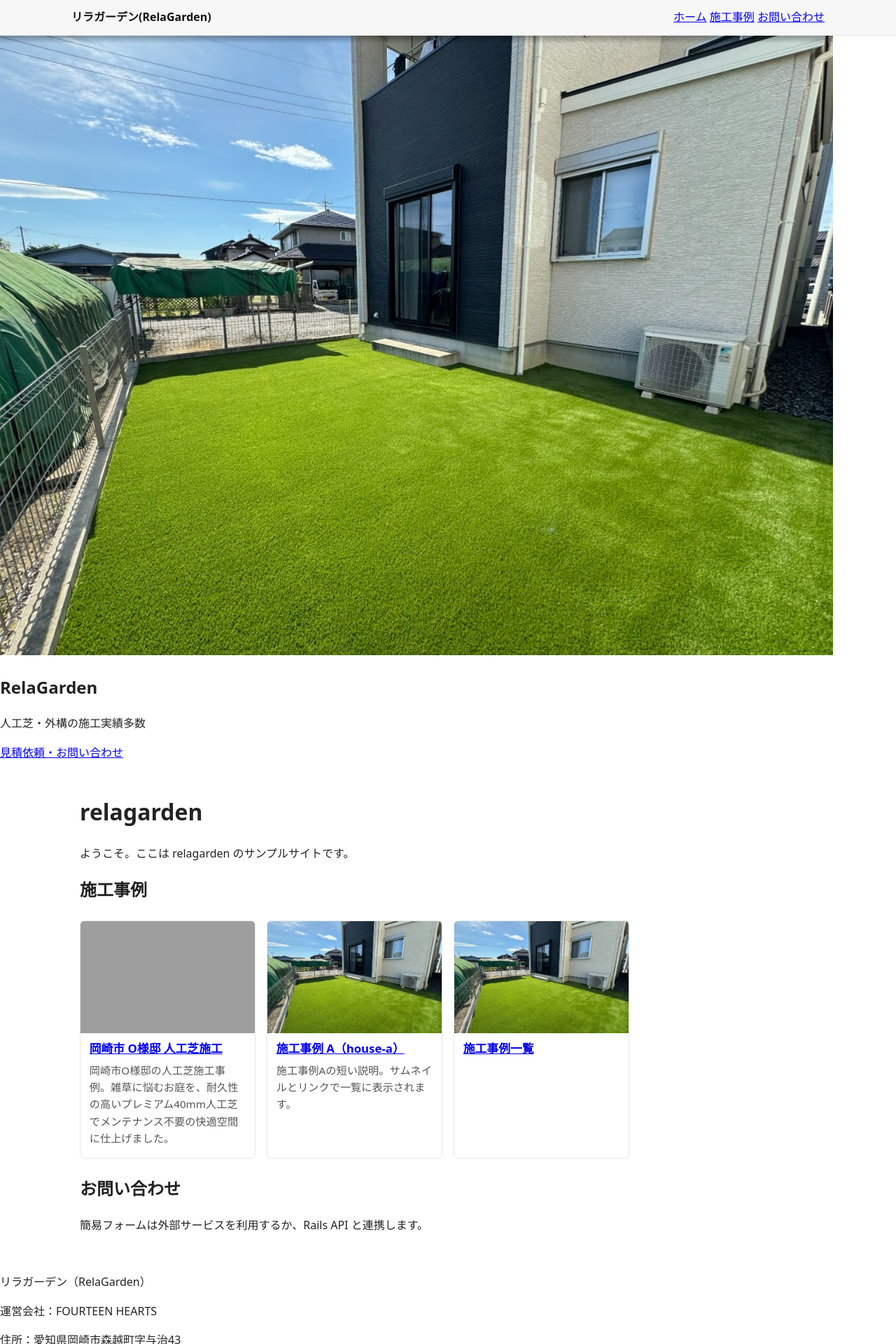
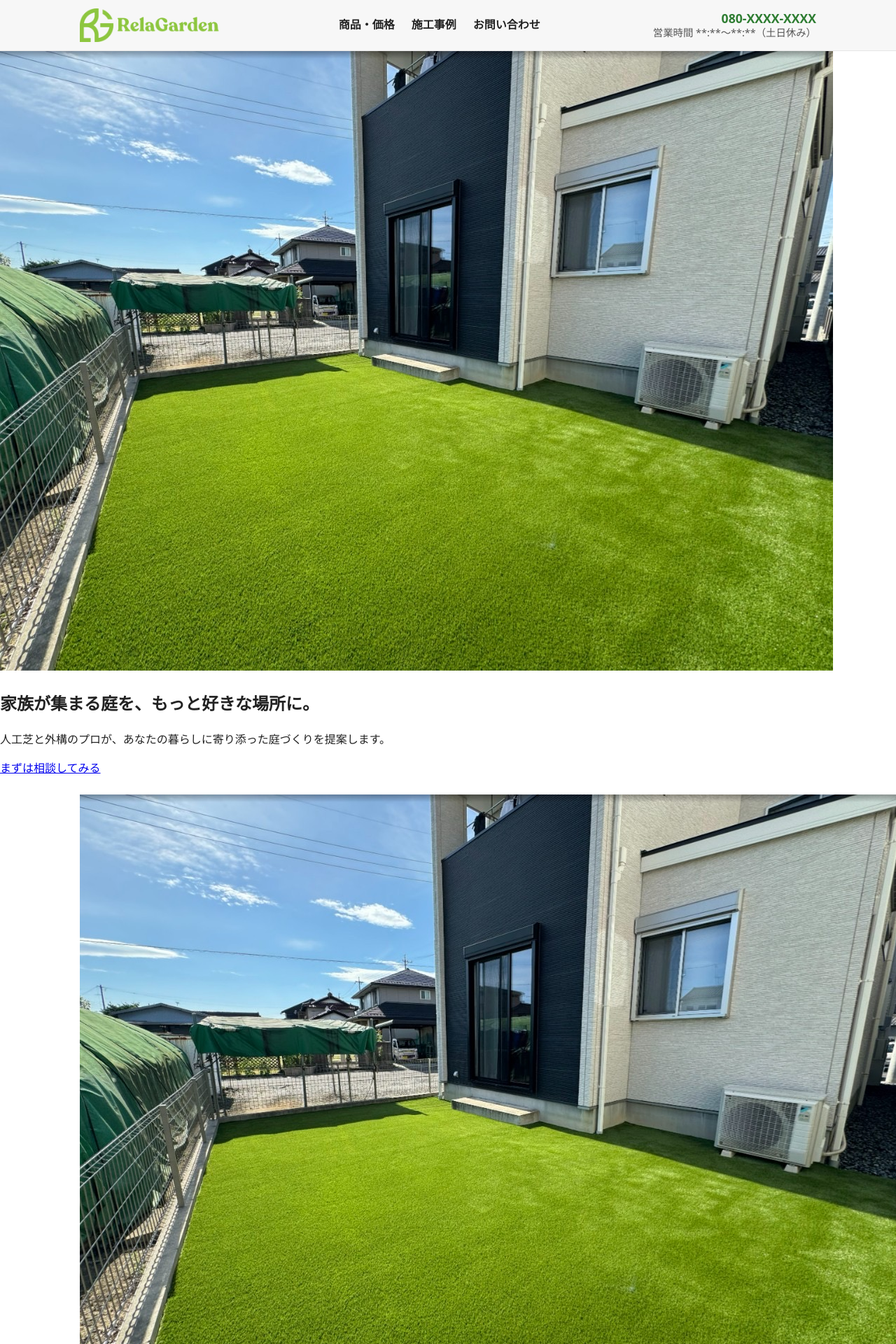
Before and after one commit to nukumizu719-cpu/relagarden, a Jekyll site: the page built from index.md, in a window 1280 px wide. Shown: the top 1920 px of the page at 70% size. Built offline with Jekyll 4.4.1, drawn with Linux system fonts in a browser that asks for light colours; some of the changed text lies outside the part shown; grey boxes are pictures that could not be loaded.

Commit message:
施工事例変更 cases to works,contctフォーム実装

```diff
--- a/_includes/header.html
+++ b/_includes/header.html
@@ -1,11 +1,23 @@
 <header class="site-header">
   <div class="inner">
-    <a href="{{ '/' | relative_url }}" class="logo">{{ site.title }}</a>
 
-    <nav class="site-nav">
-      <a href="{{ '/' | relative_url }}">ホーム</a>
-      <a href="{{ '/cases/' | relative_url }}">施工事例</a>
-      <a href="{{ '/contact/' | relative_url }}">お問い合わせ</a>
+    <!-- 左：ロゴ -->
+    <a href="/" class="header-logo">
+      <img src="/assets/images/logo.png" alt="リラガーデン" class="logo-img">
+    </a>
+
+    <!-- 中央：ナビ -->
+    <nav class="header-nav">
+      <a href="/products/">商品・価格</a>
+      <a href="/works/">施工事例</a>
+      <a href="/contact/">お問い合わせ</a>
     </nav>
+
+    <!-- 右：電話情報 -->
+    <div class="header-contact">
+      <div class="tel">080-XXXX-XXXX</div>
+      <div class="hours">営業時間 **:**〜**:**（土日休み）</div>
+    </div>
+
   </div>
 </header>
--- a/_includes/hero.html
+++ b/_includes/hero.html
@@ -7,9 +7,17 @@
     </picture>
 
     <div class="hero-overlay">
-      <h1 class="site-title">RelaGarden</h1>
-      <p class="site-sub">人工芝・外構の施工実績多数</p>
-      <a class="btn btn-primary" href="/contact/">見積依頼・お問い合わせ</a>
+      <h1 class="site-title">
+        家族が集まる庭を、もっと好きな場所に。
+      </h1>
+
+      <p class="site-sub">
+        人工芝と外構のプロが、あなたの暮らしに寄り添った庭づくりを提案します。
+      </p>
+
+      <a class="btn btn-primary" href="/contact/">
+        まずは相談してみる
+      </a>
     </div>
   </div>
 </section>
--- /dev/null
+++ b/_works/index.html
@@ -0,0 +1,4 @@
+---
+layout: work
+title: 施工事例一覧
+---
--- a/assets/css/relagarden.css
+++ b/assets/css/relagarden.css
@@ -61,3 +61,91 @@ body{font-family:system-ui,-apple-system,Segoe UI,Roboto,"Hiragino Kaku Gothic P
     height: 120px;
   }
 }
+
+/* お問い合わせボタン */
+.contact-btn {
+  display: inline-block;
+  padding: 1rem 2rem;
+  background: #4CAF50; /* ブランドカラーに合わせて後で調整可 */
+  color: #fff;
+  text-decoration: none;
+  border-radius: 6px;
+  font-size: 1.2rem;
+  font-weight: bold;
+  text-align: center;
+  transition: background 0.2s ease, transform 0.2s ease;
+  margin-top: 1.5rem;
+}
+
+.contact-btn:hover {
+  background: #43a047;
+  transform: translateY(-2px);
+}
+
+/* ヘッダー全体 */
+.site-header {
+  background: #f7f7f7;
+  border-bottom: 1px solid #e6e6e6;
+}
+
+.site-header .inner {
+  display: flex;
+  align-items: center;
+  justify-content: space-between;
+  max-width: var(--max-width);
+  margin: 0 auto;
+  padding: 12px 24px;
+}
+
+/* ロゴ */
+.header-logo {
+  display: flex;
+  align-items: center;
+}
+.logo-img {
+  height: 48px;
+}
+
+/* ナビ */
+.header-nav {
+  display: flex;
+  gap: 24px;
+}
+.header-nav a {
+  text-decoration: none;
+  color: #222;
+  font-weight: 600;
+}
+.header-nav a:hover {
+  opacity: 0.7;
+}
+
+/* 電話情報 */
+.header-contact {
+  text-align: right;
+  font-size: 0.9rem;
+  line-height: 1.3;
+}
+.header-contact .tel {
+  font-size: 1.1rem;
+  font-weight: bold;
+  color: #2e7d32;
+}
+.header-contact .hours {
+  color: #555;
+}
+
+/* スマホ対応 */
+@media (max-width: 700px) {
+  .site-header .inner {
+    flex-direction: column;
+    gap: 8px;
+    text-align: center;
+  }
+  .header-nav {
+    gap: 16px;
+  }
+  .header-contact {
+    text-align: center;
+  }
+}
--- /dev/null
+++ b/index.md
@@ -0,0 +1,34 @@
+---
+layout: default
+title: ホーム
+---
+
+{% include hero.html %}
+
+{% include top-problems.html %}
+{% include top-usp.html %}
+{% include top-lineup.html %}
+{% include top-price.html %}
+{% include top-flow.html %}
+
+<section id="top-works">
+  <h2>施工事例</h2>
+  <div class="works-grid">
+    {% for work in site.works %}
+      <article class="work-item">
+        <a href="{{ work.url | relative_url }}">
+          <img src="{{ work.thumbnail | default: '/assets/images/works/default-thumb.jpg' }}" alt="{{ work.title }} サムネイル">
+          <h3>{{ work.title }}</h3>
+        </a>
+        {% if work.excerpt %}
+          <p class="work-excerpt">{{ work.excerpt }}</p>
+        {% endif %}
+      </article>
+    {% endfor %}
+  </div>
+</section>
+
+<section id="contact">
+  <h2>お問い合わせ</h2>
+  <p><a href="/contact/">お問い合わせフォームはこちら</a></p>
+</section>
```
Also changed, not shown: _works/001.md (added, +20 -0 lines), contact.md (added, +13 -0 lines), assets/images/logo.png (added).
